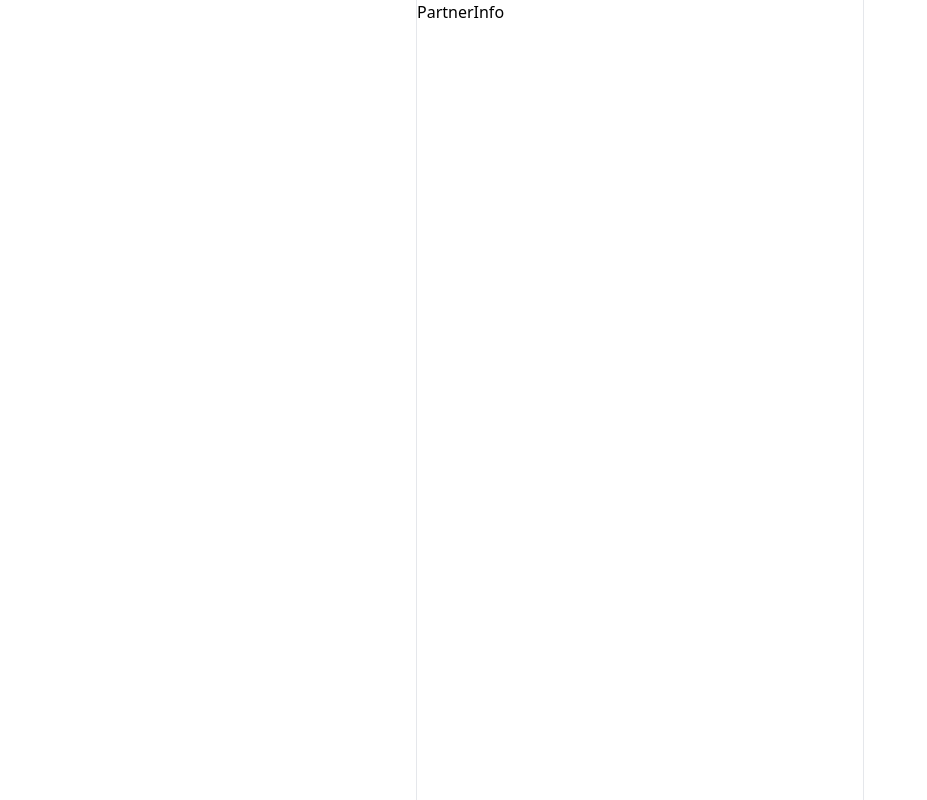
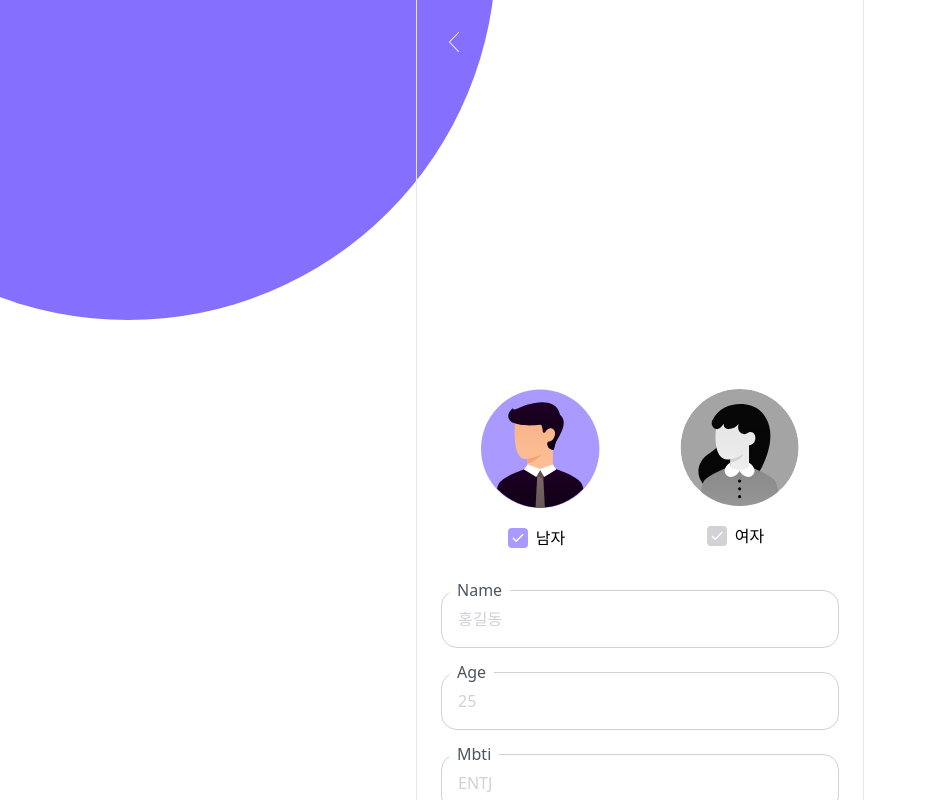
Before and after one commit to zooyaho/chat-ai-dating-app, a React (Vite) app in the folder frontend/: page /partner-info in a window 1280 px wide. Shown: the whole page, without its empty margins (0-927 px from the left). Built offline with nearby package versions, Linux system fonts and the light colour scheme.

Commit message:
feat: partner 정보 페이지 ui작업

```diff
--- a/frontend/src/components/Button.tsx
+++ b/frontend/src/components/Button.tsx
@@ -12,8 +12,8 @@ const Button = ({ text, color, onClick }: ButtonPropsType) => {
   return (
     <div className="mt-auto py-12 w-full flex justify-center">
       <button
-        className={`w-full py-4 px-1 block rounded-3xl text-white text-sm font-medium bg-${
-          color || "date-pink-700"
+        className={`w-full py-4 px-1 block rounded-3xl text-white text-sm font-medium ${
+          color || "bg-date-pink-700"
         }`}
         type="button"
         onClick={handleClick}
--- a/frontend/src/data/common.ts
+++ b/frontend/src/data/common.ts
@@ -12,6 +12,12 @@ const femaleInfo: GenderInfoType = {
   text: "여자",
 };
 
+export const userInfoFields = [
+  { id: 1, label: "name", text: "Name", type: "text", placeholder: "홍길동" },
+  { id: 2, label: "age", text: "Age", type: "number", placeholder: "25" },
+  { id: 3, label: "mbti", text: "Mbti", type: "text", placeholder: "ENTJ" },
+];
+
 const genderList = [maleInfo, femaleInfo] as GenderInfoType[];
 
 export { genderList, maleInfo, femaleInfo };
--- a/frontend/src/data/initialState.ts
+++ b/frontend/src/data/initialState.ts
@@ -11,8 +11,15 @@ export const initialUserInfo = {
   mbti: null,
 };
 
-export const userInfoFields = [
-  { id: 1, label: "name", text: "Name", type: "text", placeholder: "홍길동" },
-  { id: 2, label: "age", text: "Age", type: "number", placeholder: "25" },
-  { id: 3, label: "mbti", text: "Mbti", type: "text", placeholder: "ENTJ" },
-];
+export const initialPartnerInfo = {
+  id: 1,
+  type: "partner",
+  gender: {
+    id: 1,
+    type: "male",
+    text: "남자",
+  },
+  name: "",
+  age: "",
+  mbti: null,
+};
--- a/frontend/src/pages/PartnerInfo.tsx
+++ b/frontend/src/pages/PartnerInfo.tsx
@@ -1,5 +1,75 @@
+import { useNavigate } from "react-router-dom";
+import Button from "../components/Button";
+import Title from "../components/Title";
+import PrevButton from "../components/PrevButton";
+import GenderRadioGroup from "../components/GenderRadioGroup";
+import { genderList, userInfoFields } from "../data/common";
+import type { GenderInfoType } from "../types/genderInfo.type";
+import { useState } from "react";
+import { initialPartnerInfo } from "../data/initialState";
+import Input from "../components/Input";
+
 const PartnerInfo = () => {
-  return <div>PartnerInfo</div>;
+  const history = useNavigate();
+  const [partnerInfo, setPartnerInfo] = useState(initialPartnerInfo);
+
+  // 다음 버튼 클릭 핸들러
+  const handleNextPageClick = () => {
+    history("/chat");
+  };
+
+  const handleGenderChange = (selectedData: GenderInfoType) => {
+    // console.log("selectedData:", selectedData);
+    const resultData = { ...partnerInfo, gender: selectedData };
+    setPartnerInfo(resultData);
+  };
+
+  const handleFieldChange = (label: string, value: string) => {
+    const resultData = { ...partnerInfo, [label]: value };
+    setPartnerInfo(resultData);
+  };
+  return (
+    <div className="w-full h-full px-6 pt-10 break-keep overflow-auto">
+      <i className="w-[46rem] h-[46rem] rounded-full bg-date-blue-600 fixed -z-10 -left-60 -top-104"></i>
+      {/* <i className="w-168 h-168 rounded-full bg-date-blue-600 fixed -z-10 -left-60 -top-104"></i> */}
+      {/* 뒤로가기 버튼 */}
+      <PrevButton />
+      <div className="h-full flex flex-col">
+        <div className="px-2 pt-6">
+          <Title mainTitle="소개팅 상대방을 알려주세요" />
+        </div>
+        {/* info 영역 */}
+        <form className="pt-20">
+          {/* 성별 체크 */}
+          <GenderRadioGroup
+            items={genderList}
+            defaultCheckedData={initialPartnerInfo.gender}
+            onChange={handleGenderChange}
+          />
+          {/* input 영역 */}
+          <div>
+            {userInfoFields.map((field) => (
+              <Input
+                key={field.id}
+                text={field.text}
+                type={field.type}
+                label={field.label}
+                placeholder={field.placeholder}
+                _onChange={handleFieldChange}
+              />
+            ))}
+          </div>
+        </form>
+
+        {/* 다음 Button 영역 */}
+        <Button
+          text={"Go Chat"}
+          color="bg-date-blue-700"
+          onClick={handleNextPageClick}
+        />
+      </div>
+    </div>
+  );
 };
 
 export default PartnerInfo;
--- a/frontend/src/pages/UserInfo.tsx
+++ b/frontend/src/pages/UserInfo.tsx
@@ -3,17 +3,18 @@ import Button from "../components/Button";
 import Title from "../components/Title";
 import PrevButton from "../components/PrevButton";
 import GenderRadioGroup from "../components/GenderRadioGroup";
-import { genderList } from "../data/common";
+import { genderList, userInfoFields } from "../data/common";
 import type { GenderInfoType } from "../types/genderInfo.type";
 import { useState } from "react";
-import { initialUserInfo, userInfoFields } from "../data/initialState";
+import { initialUserInfo } from "../data/initialState";
 import Input from "../components/Input";
 
 const UserInfo = () => {
   const history = useNavigate();
   const [userInfo, setUserInfo] = useState(initialUserInfo);
 
-  const handleClick = () => {
+  // 다음 버튼 클릭 핸들러
+  const handleNextPageClick = () => {
     history("/partner-info");
   };
 
@@ -30,7 +31,7 @@ const UserInfo = () => {
 
   return (
     <div className="w-full h-full px-6 pt-10 break-keep overflow-auto">
-      <i className="w-168 h-168 rounded-full bg-date-pink-500 fixed -z-10 -left-60 -top-104"></i>
+      <i className="w-[44rem] h-[44rem] rounded-full bg-date-pink-500 fixed -z-10 -left-60 -top-104"></i>
       {/* 뒤로가기 버튼 */}
       <PrevButton />
       <div className="h-full flex flex-col">
@@ -61,7 +62,7 @@ const UserInfo = () => {
         </form>
 
         {/* 다음 Button 영역 */}
-        <Button text={"Next"} onClick={handleClick} />
+        <Button text={"Next"} onClick={handleNextPageClick} />
       </div>
     </div>
   );
```
